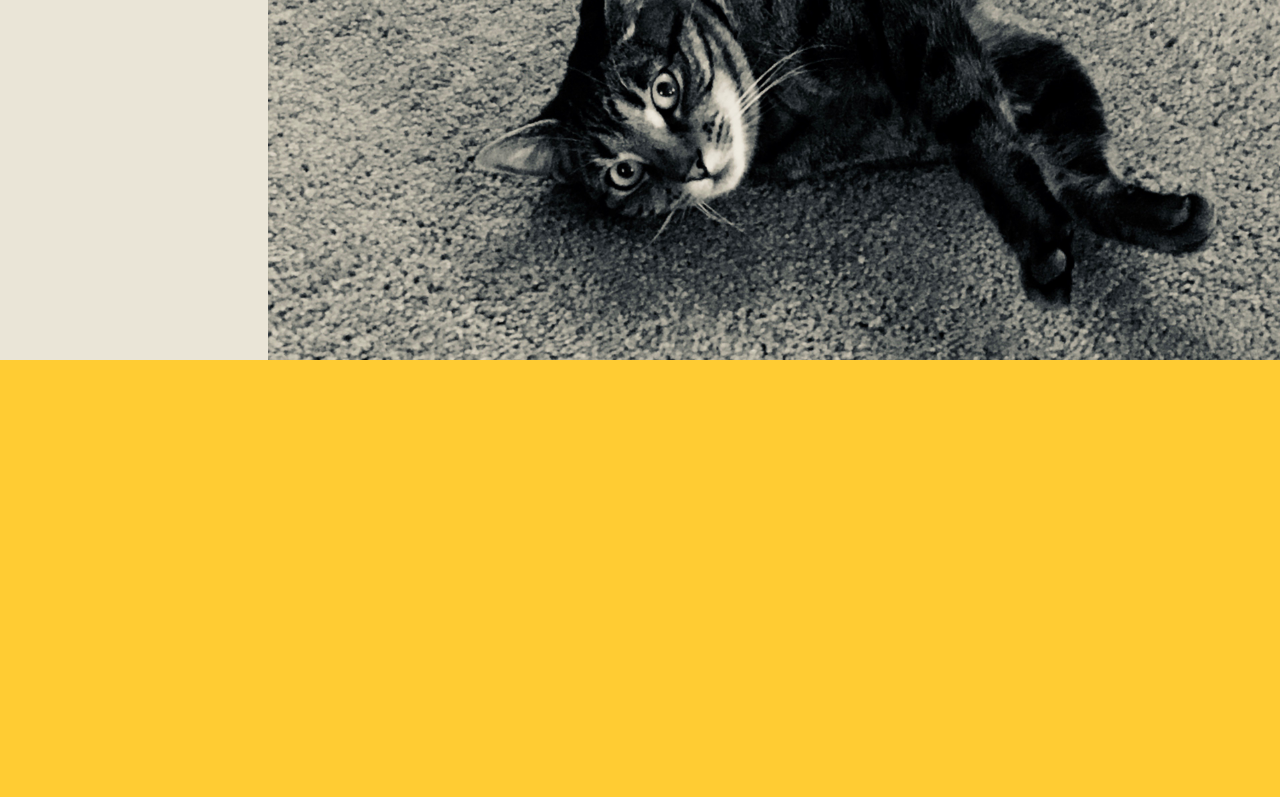
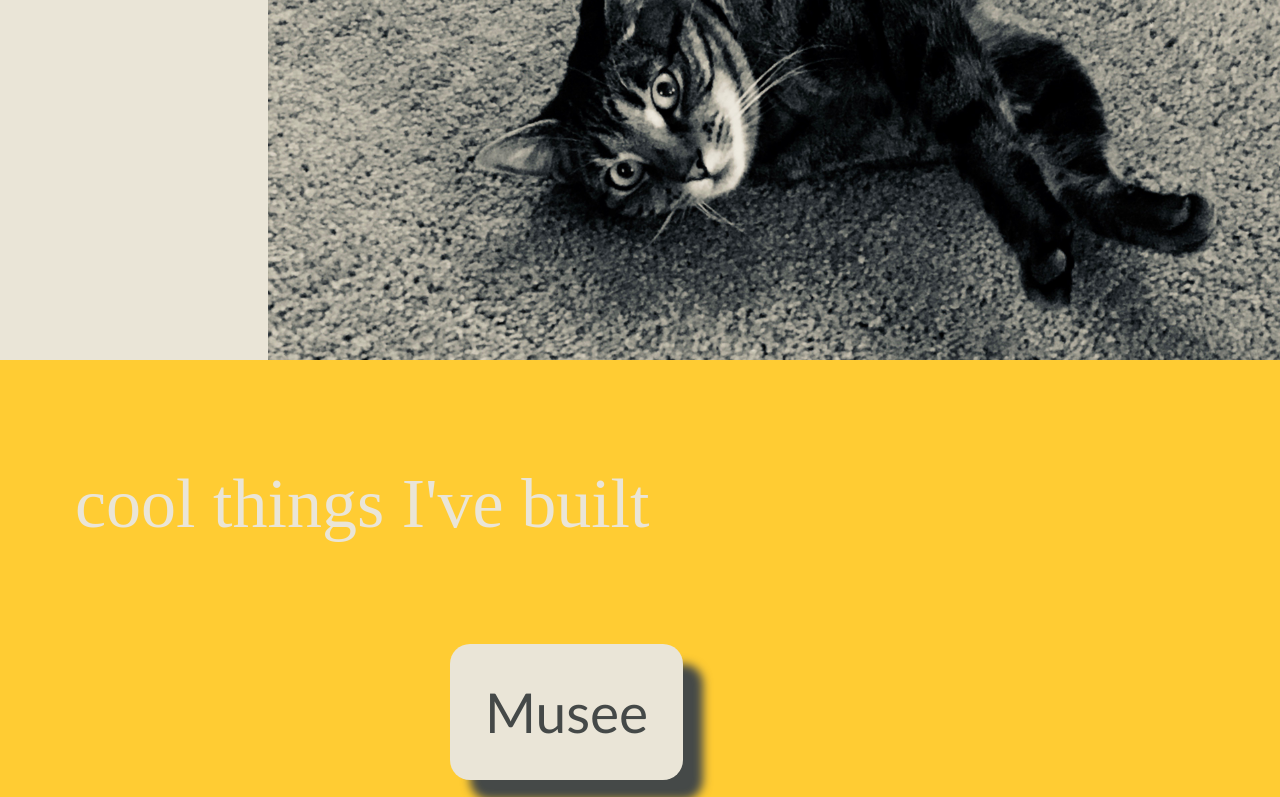
Before and after one commit to jennyjean8675309/personal_website, a React (Create React App) app: page / in a window 1280 px wide. Shown: the part 2000-2797 px from the top of the page. Before the commit the page ends 2364 px from the top, so only its background shows below. Built offline with nearby package versions, Linux system fonts and the light colour scheme.

Commit message:
Added modals for each project button

```diff
--- a/package.json
+++ b/package.json
@@ -3,6 +3,7 @@
   "version": "0.1.0",
   "private": true,
   "dependencies": {
+    "light-modal": "^1.1.0",
     "react": "^16.8.4",
     "react-dom": "^16.8.4",
     "react-scripts": "2.1.8"
--- a/src/App.css
+++ b/src/App.css
@@ -47,13 +47,20 @@ a:hover {
   font-size: 75px;
 }
 
-.section-heading-dark {
-  color: #101316;
+.section-heading {
   font-family: 'American Typewriter';
   font-size: 70px;
   margin-top: 100px;
   margin-left: 75px;
   margin-bottom: 0;
+}
+
+.dark {
+  color: #101316;
+}
+
+.light {
+  color: rgb(234, 229, 215);
 }
 
 .section-subheading {
@@ -103,8 +110,62 @@ a:hover {
   display: inline-block;
 }
 
+#button-bar {
+  display: block;
+  margin-top: 100px;
+}
+
 .square-pic {
   display: block;
   width: 100%;
   height: auto;
 }
+
+.project-button {
+  margin-left: 450px;
+  background-color: rgb(234, 229, 215);
+  font-family: 'Gill Sans';
+  font-size: 55px;
+  margin-top: 0;
+  margin-bottom: 50px;
+  padding: 35px;
+  border: none;
+  border-radius: 20px;
+  box-shadow: 20px 20px 10px rgb(69, 73, 72);
+  color: rgb(69, 73, 72);
+}
+
+.modal {
+  display: none;
+  position: fixed;
+  z-index: 1;
+  left: 0;
+  top: 0;
+  width: 100%;
+  height: 100%;
+  overflow: auto;
+  background-color: rgb(0, 0, 0);
+  background-color: rgba(0, 0, 0, 0.4);
+}
+
+.modal-content {
+  background-color: rgb(234, 229, 215);
+  margin: 15% auto;
+  padding: 20px;
+  border: none;
+  width: 80%;
+}
+
+.close {
+  color: #aaa;
+  float: right;
+  font-size: 28px;
+  font-weight: bold;
+}
+
+.close:hover,
+.close:focus {
+  color: black;
+  text-decoration: none;
+  cursor: pointer;
+}
--- a/src/App.js
+++ b/src/App.js
@@ -3,6 +3,7 @@ import './App.css';
 import NavBar from './Components/NavBar';
 import Home from './Components/Home';
 import About from './Components/About';
+import Portfolio from './Components/Portfolio';
 
 class App extends Component {
   render() {
@@ -11,6 +12,7 @@ class App extends Component {
         <NavBar />
         <Home />
         <About />
+        <Portfolio />
       </div>
     );
   }
--- a/src/Components/About.js
+++ b/src/Components/About.js
@@ -5,11 +5,11 @@ class About extends Component {
     return (
       <div id='about'>
         <div>
-          <p class='section-heading-dark'>about me</p>
+          <p class='section-heading dark'>about me</p>
           <p class='section-subheading'>{"I'm a software developer. I like art. I like museums. I like cats."}</p>
         </div>
         <div>
-          <p class='para'>{"I love to learn about the things that a lot of us find intimidating (like rocket science or programming), because I've found that all things are understandable if they're presented in the right way. We live in a pretty fascinating world and I'm curious. I'm a life-long learner who loves to tackle interesting challenges and see what I can build."}</p>
+          <p class='para'>{"I love to learn about the things that a lot of us find intimidating (like rocket science or programming), because I've found that all things are understandable if they're presented in the right way. We live in a pretty fascinating world... and I'm curious. I'm a life-long learner who loves to tackle interesting challenges and see what I can build."}</p>
         </div>
         <div class='pic-bar'>
           <div class='item'>
--- a/src/Components/NavBar.js
+++ b/src/Components/NavBar.js
@@ -5,11 +5,11 @@ class NavBar extends Component {
     return (
       <div>
         <ul>
+          <li><a href='#contact'>Contact</a></li>
+          <li><a href='#skills'>Skills</a></li>
+          <li><a href='#portfolio'>Portfolio</a></li>
+          <li><a href='#about'>About</a></li>
           <li><a href='#home'>Home</a></li>
-          <li><a href='#about'>About</a></li>
-          <li><a href='#portfolio'>Portfolio</a></li>
-          <li><a href='#skills'>Skills</a></li>
-          <li><a href='#contact'>Contact</a></li>
         </ul>
       </div>
     )
--- /dev/null
+++ b/src/Components/Portfolio.js
@@ -0,0 +1,61 @@
+import React, { Component } from 'react';
+
+class Portfolio extends Component {
+
+  handleOnClick = (e) =>{
+    let id = e.currentTarget.id
+    let modal = document.getElementById(`${id}-modal`)
+    modal.style.display = 'block';
+  }
+
+  closeModal = (e) =>{
+    let id = e.currentTarget.parentElement.parentElement.id
+    let modal = document.getElementById(`${id}`)
+    modal.style.display = 'none';
+  }
+
+
+  render() {
+    return (
+      <div id='portfolio'>
+        <p class='section-heading light'>cool things I've built</p>
+        <div id='button-bar'>
+          <div>
+            <button id='musee' class='project-button' onClick={(e)=>this.handleOnClick(e)}>Musee</button>
+          </div>
+          <div>
+            <button id='cabinets' class='project-button' onClick={(e)=>this.handleOnClick(e)}>Cabinets of Curiosity</button>
+          </div>
+          <div>
+            <button id='rps' class='project-button' onClick={(e)=>this.handleOnClick(e)}>Rock, Paper, Scissors, Fight!</button>
+          </div>
+        </div>
+
+        <div id='musee-modal' class='modal'>
+          <div class='modal-content'>
+            <span class='close' onClick={(e)=>this.closeModal(e)}>Close</span>
+            <p>Musee - a museum review website for both museum visitors and professionals alike</p>
+          </div>
+        </div>
+
+        <div id='cabinets-modal' class='modal'>
+          <div class='modal-content'>
+            <span class='close' onClick={(e)=>this.closeModal(e)}>Close</span>
+            <p>Cabinets of Curiosity - a place for users to share their unique perspective of the world through a digital collection</p>
+          </div>
+        </div>
+
+        <div id='rps-modal' class='modal'>
+          <div class='modal-content'>
+            <span class='close' onClick={(e)=>this.closeModal(e)}>Close</span>
+            <p>Rock, Paper, Scissors, Fight! - a card-based twist on the classic game</p>
+          </div>
+        </div>
+
+
+      </div>
+    )
+  }
+}
+
+export default Portfolio
```
Also changed, not shown: 1 other file (tests, documents, lock files or other folders).
